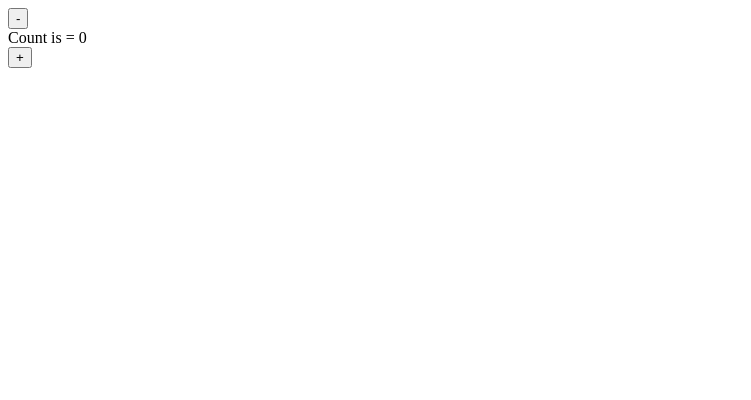
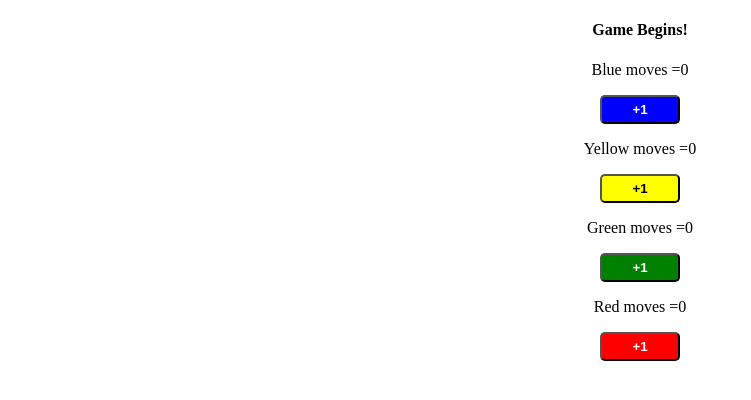
Before and after one commit to Rajit909/React_practice-main-, a React (Create React App) app: page / in a window 1280 px wide. Shown: the top 400 px of the page, without its empty margins (0-751 px from the left). Built offline with nearby package versions, Linux system fonts and the light colour scheme.

Commit message:
Array object & state

```diff
--- a/src/App.css
+++ b/src/App.css
@@ -18,6 +18,7 @@
 }
 h4{
     text-align: center;
+
 }
 span{
     font-weight: 600;
@@ -25,3 +26,12 @@ span{
 .fa-solid{
     font-size: 100px;
 }
+.board{
+    text-align: center;
+}
+button{
+    padding:5px 30px;
+    border-radius: 5px;
+    color: white;
+    font-weight: 600;
+}
--- a/src/App.jsx
+++ b/src/App.jsx
@@ -1,10 +1,12 @@
 import React from 'react'
 import './App.css'
+import LudoBoard from './component/LudoBoard'
 // import LikeButton from './component/LikeButton'
-import Counter from './component/Counter'
+// import Counter from './component/Counter'
 // import Producttab from './component/producttab'
 // import Button from './component/Button'
 // import Form from './component/Form'
+
 
 
 function App() {
@@ -13,8 +15,9 @@ function App() {
       {/* <Form/> */}
       {/* <Producttab/> */}
       {/* <Button/> */}
-      <Counter/>
+      {/* <Counter/> */}
       {/* <LikeButton/> */}
+      <LudoBoard/>
     </>
   )
 }
--- /dev/null
+++ b/src/component/LudoBoard.jsx
@@ -0,0 +1,55 @@
+import React from 'react'
+import { useState } from 'react'
+
+function LudoBoard() {
+    let [moves, setMoves] = useState({ blue: 0, red: 0, yellow: 0, green: 0 });
+
+    // let [arr, setArr] = useState(["no moves"])
+
+    function updateBlue(){
+      setMoves((prevMoves) => {
+        return {...prevMoves, blue: prevMoves.blue + 1}
+      })
+
+      // array with state
+      // setArr((prevArr)=>{
+      //   return [...prevArr, "blue moves"]
+      // })
+    }
+    function updateYellow(){
+      setMoves((prevMoves) => {
+        return {...prevMoves, yellow: prevMoves.yellow + 1}
+      })
+    }
+    function updateGreen(){
+      setMoves((prevMoves) => {
+        return {...prevMoves, green: prevMoves.green + 1}
+      })
+    }
+    function updateRed(){
+      setMoves((prevMoves) => {
+        return {...prevMoves, red: prevMoves.red + 1}
+      })
+    }
+
+
+  return (
+    <>
+        <h4>Game Begins!</h4>
+        {/* <p>{arr}</p> */}
+        <div className="board">
+            <p>Blue moves ={moves.blue}</p>
+            <button style={{backgroundColor: "blue"}} onClick={updateBlue}>+1</button>
+            <p>Yellow moves ={moves.yellow} </p>
+            <button style={{backgroundColor: "yellow", color: "black"}} onClick={updateYellow}>+1</button>
+            <p>Green moves ={moves.green} </p>
+            <button style={{backgroundColor: "green"}} onClick={updateGreen}>+1</button>
+            <p>Red moves ={moves.red} </p>
+            <button style={{backgroundColor: "red"}} onClick={updateRed}>+1</button>
+        </div>
+
+    </>
+  )
+}
+
+export default LudoBoard
```
